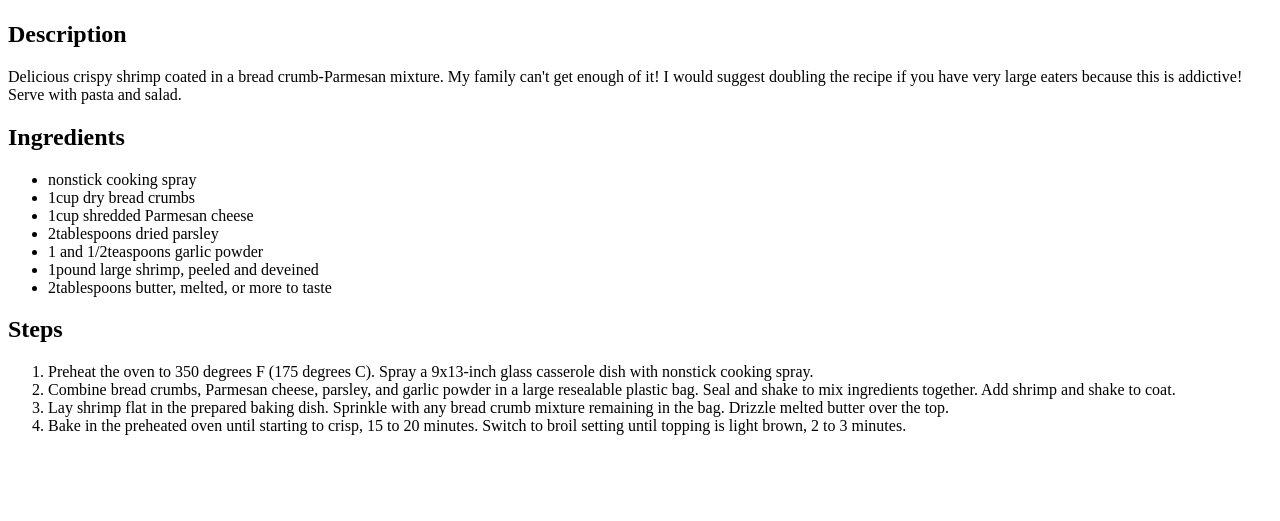
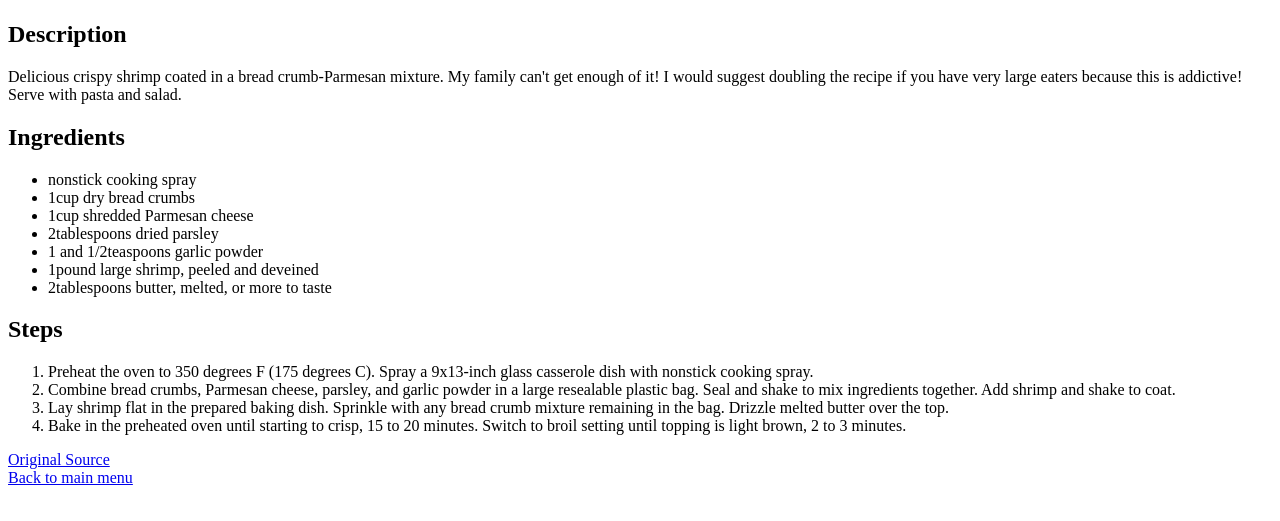
Before and after one commit to cmiluw/odin-recipes, a plain HTML site: page recipes/garlic_shrimp.html in a window 1280 px wide. Shown: the part 99-620 px from the top of the page. Drawn offline with Linux system fonts and the light colour scheme.

Commit message:
add new link to the shrimp page

```diff
--- a/recipes/garlic_shrimp.html
+++ b/recipes/garlic_shrimp.html
@@ -30,5 +30,8 @@
    <li>Lay shrimp flat in the prepared baking dish. Sprinkle with any bread crumb mixture remaining in the bag. Drizzle melted butter over the top.</li>
    <li>Bake in the preheated oven until starting to crisp, 15 to 20 minutes. Switch to broil setting until topping is light brown, 2 to 3 minutes.</li>
   </ol>
+
+  <a href="https://www.allrecipes.com/recipe/278776/garlic-parmesan-shrimp/" target="_blank">Original Source</a><br>
+  <a href="../index.html">Back to main menu</a>
  </body>
 </html>
```
